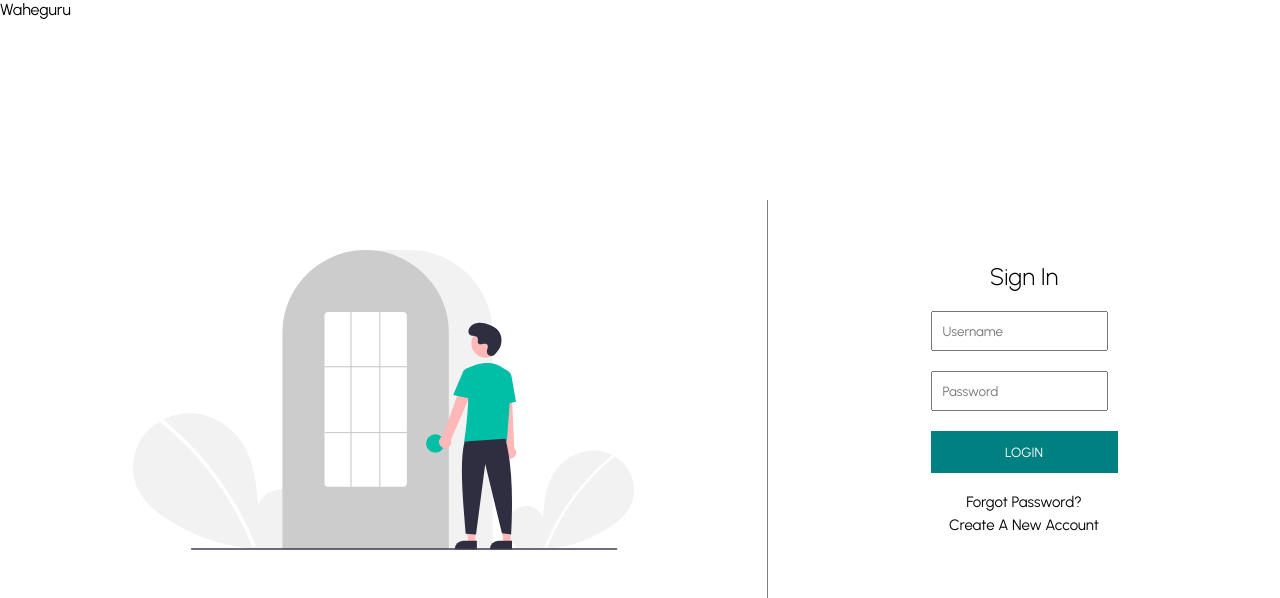
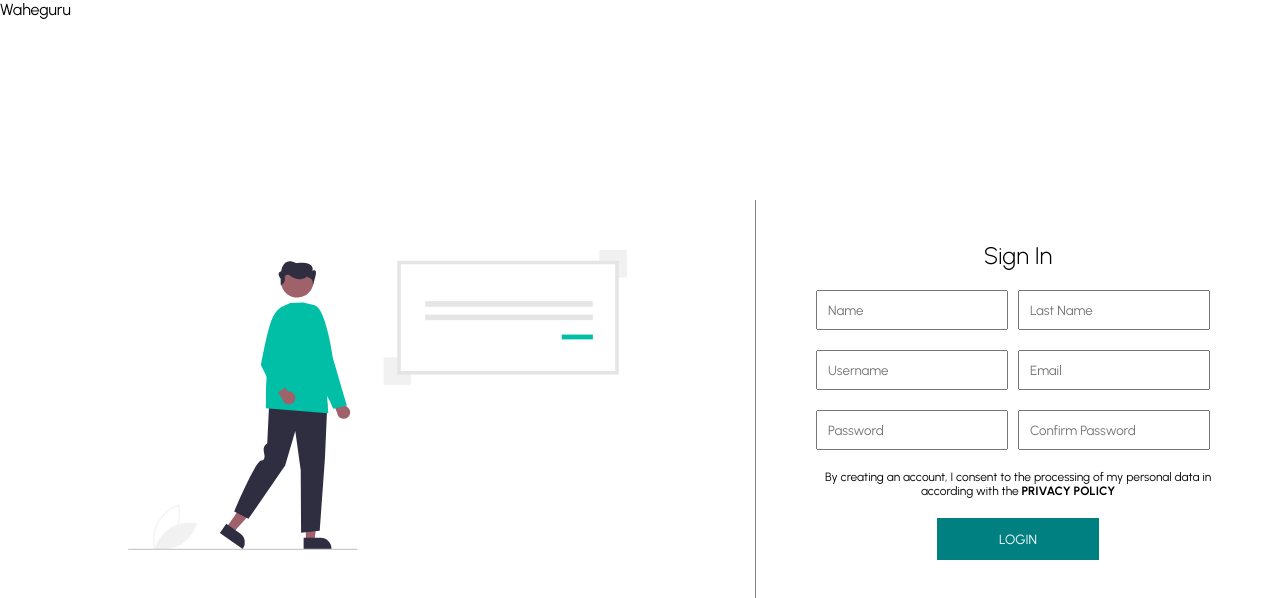
Before and after one commit to Coding-Hashira/MERN-ecommerce-website, a React (Create React App) app: page / in a window 1280 px wide. Shown: the top 598 px of the page. Built offline with nearby package versions, Linux system fonts and the light colour scheme.

Commit message:
After Redesigning Register Component

```diff
--- a/src/App.jsx
+++ b/src/App.jsx
@@ -2,13 +2,13 @@ import React from "react";
 import Home from "./pages/Home";
 import ProductList from "./pages/ProductList";
 import Product from "./pages/Product";
-import Login from "./pages/Login";
+import Register from "./pages/Register";
 import "./app.css";
 
 const App = () => {
   return (
     <div>
-      <Login />
+      <Register />
       Waheguru
     </div>
   );
--- a/src/pages/Register.jsx
+++ b/src/pages/Register.jsx
@@ -3,26 +3,34 @@ import styled from "styled-components";
 
 const Container = styled.div`
   width: 100vw;
+  overflow-x: hidden;
   height: 100vh;
-  background: linear-gradient(
-      rgba(255, 255, 255, 0.5),
-      rgba(255, 255, 255, 0.5)
-    ),
-    url("https://static.vecteezy.com/system/resources/previews/005/008/960/large_2x/information-connection-communication-on-virtual-interface-technology-background-abstract-technology-background-hi-tech-communication-concept-futuristic-digital-innovation-background-vector.jpg")
-      center; //TODO: Add A Better Background Image
+  text-align: center;
   display: flex;
   align-items: center;
-  justify-content: center;
+  justify-content: space-between;
+  position: absolute;
+`;
+
+const Agreement = styled.span`
+  font-size: 12px;
+  margin: 20px 0;
+  width: 100%;
 `;
 
 const Wrapper = styled.div`
-  padding: 20px;
+  overflow-x: hidden;
+  display: flex;
   width: 40%;
-  border-radius: 20px;
-  background-color: white;
-  display: flex;
+  padding: 10px;
   flex-direction: column;
   align-items: center;
+`;
+
+const Left = styled.div`
+  width: calc(60vw - 1px);
+  display: flex;
+  justify-content: center;
 `;
 
 const Title = styled.h1`
@@ -34,6 +42,7 @@ const Form = styled.form`
   display: flex;
   flex-wrap: wrap;
   justify-content: center;
+  padding: 0 50px;
 `;
 
 const Input = styled.input`
@@ -46,12 +55,10 @@ const Input = styled.input`
   }
 `;
 
-const Agreement = styled.span`
-  font-size: 12px;
-  margin: 20px 0;
-`;
+const Link = styled.a`
+  text-decoration: none;
+  font-weight: bold;
 
-const Link = styled.b`
   cursor: pointer;
   &:hover {
     text-decoration: underline;
@@ -61,7 +68,7 @@ const Link = styled.b`
 const Button = styled.button`
   width: 40%;
   border: none;
-  padding: 15px 20px;
+  padding: 13px 20px;
   background-color: teal;
   color: white;
   cursor: pointer;
@@ -73,11 +80,28 @@ const Button = styled.button`
   }
 `;
 
+const Line = styled.div`
+  height: 50%;
+  width: 1px;
+  background-color: gray;
+  margin: auto;
+  position: relative;
+`;
+
+const Image = styled.img`
+  height: 300px;
+  object-fit: contain;
+`;
+
 const Login = () => {
   return (
     <Container>
+      <Left>
+        <Image src="/register.svg" />
+      </Left>
+      <Line></Line>
       <Wrapper>
-        <Title>CREATE AN ACCOUNT</Title>
+        <Title>Sign In</Title>
         <Form>
           <Input placeholder="Name" />
           <Input placeholder="Last Name" />
@@ -89,7 +113,7 @@ const Login = () => {
             By creating an account, I consent to the processing of my personal
             data in according with the <Link>PRIVACY POLICY</Link>
           </Agreement>
-          <Button>CREATE</Button>
+          <Button>LOGIN</Button>
         </Form>
       </Wrapper>
     </Container>
```
Also changed, not shown: public/register.svg (added), public/shop.svg (deleted).
